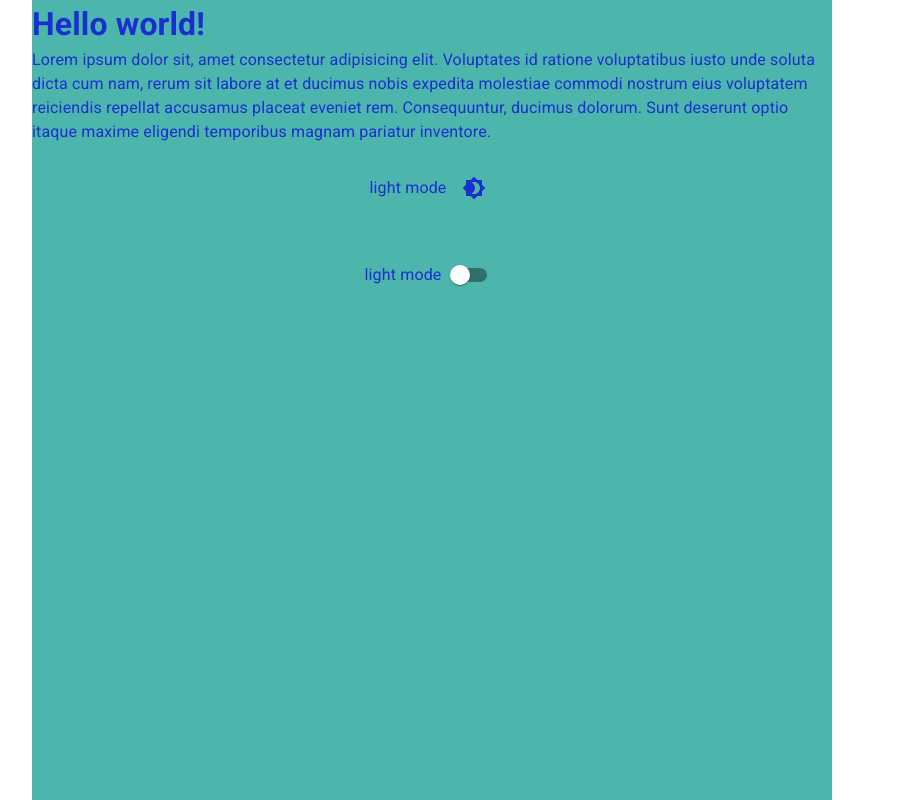
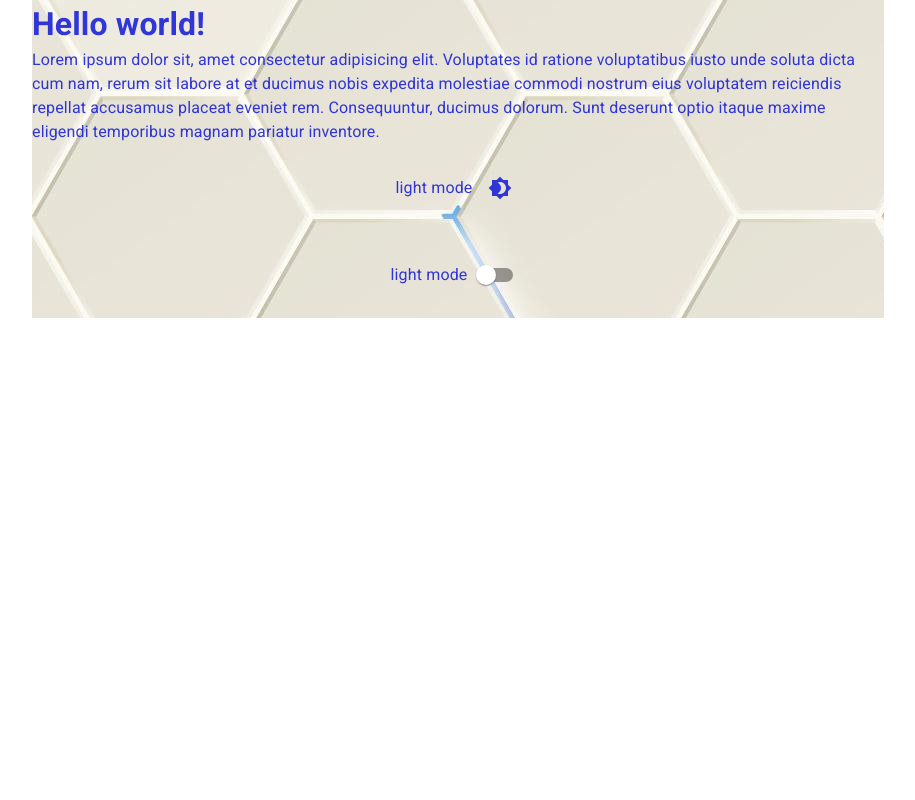
Before and after one commit to Frederic-K/MUI-Theming, a React (Create React App) app: page / in a window 1280 px wide. Shown: the whole page, without its empty margins (182-1097 px from the left). Built offline with nearby package versions, Linux system fonts and the light colour scheme.

Commit message:
toggle background image with css classs

```diff
--- a/src/App.jsx
+++ b/src/App.jsx
@@ -26,12 +26,14 @@ export default function App() {
         {/* div className={`app ${mode === 'dark' && 'dark-theme'}`} */}
         <Container maxWidth="md">
           <Box
-            sx={{
-              //backgroundImage: './assets/5053309-dark.jpg',
-              bgcolor: teal[300],
-              width: '100vh',
-              height: '100vh',
-            }}
+            sx={
+              {
+                // width: '100vw',
+                // height: '100vh',
+              }
+            }
+            // className={`${mode === 'dark' && 'dark-theme'}`}
+            className={`${mode === 'dark' ? 'dark-theme' : 'light-theme'}`}
           >
             <h1>Hello world!</h1>
             <p>
--- a/src/app.css
+++ b/src/app.css
@@ -13,9 +13,10 @@
   width: 100vw;
   height: 100vh;
 }
+.light-theme {
+  background-image: url('./assets/5053309-light.jpg');
+}
 .dark-theme {
-  /* background-color: #1b2430;
-  color: #f1f1f1; */
   background-image: url('./assets/5053309-dark.jpg');
 }
 .content {
```
